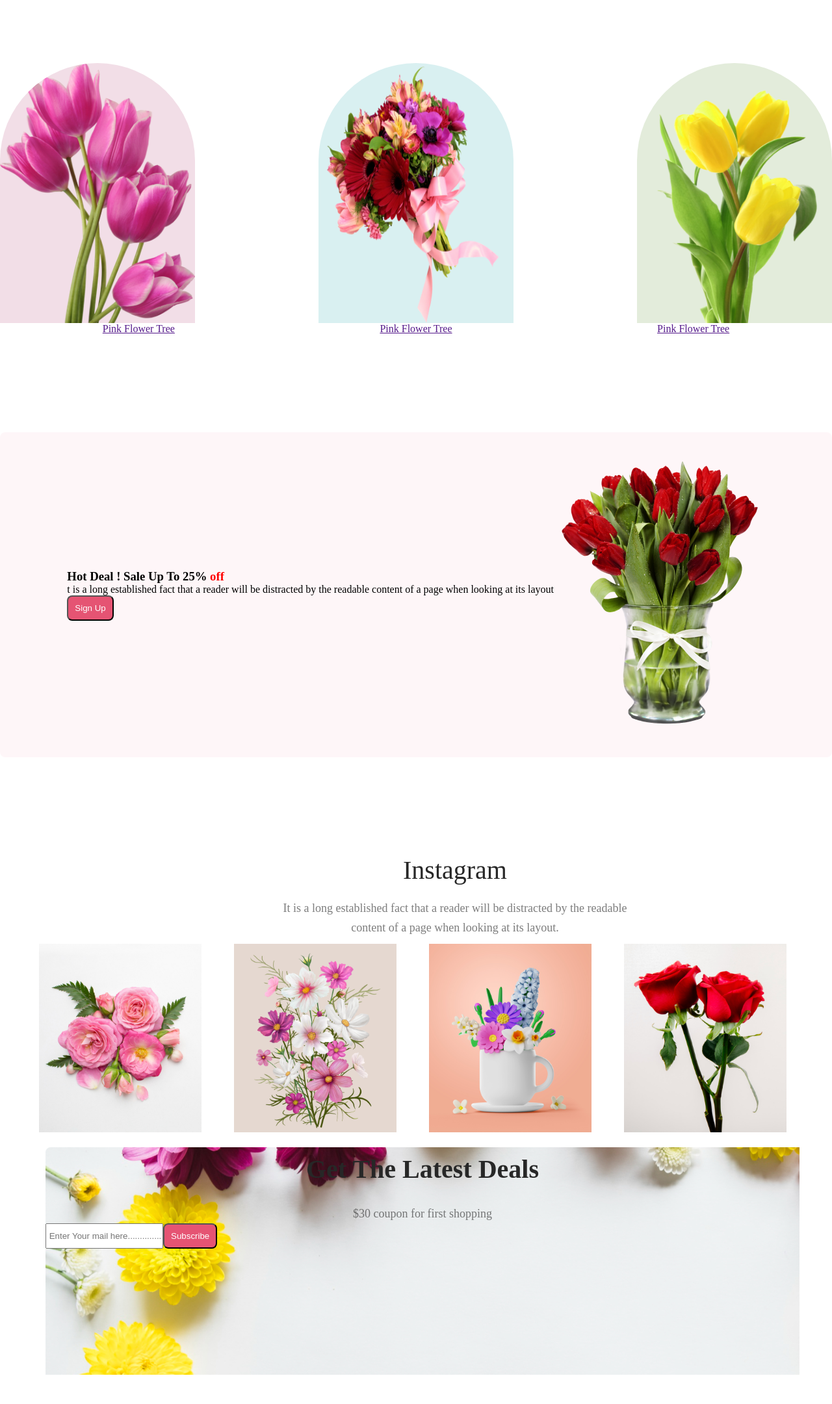
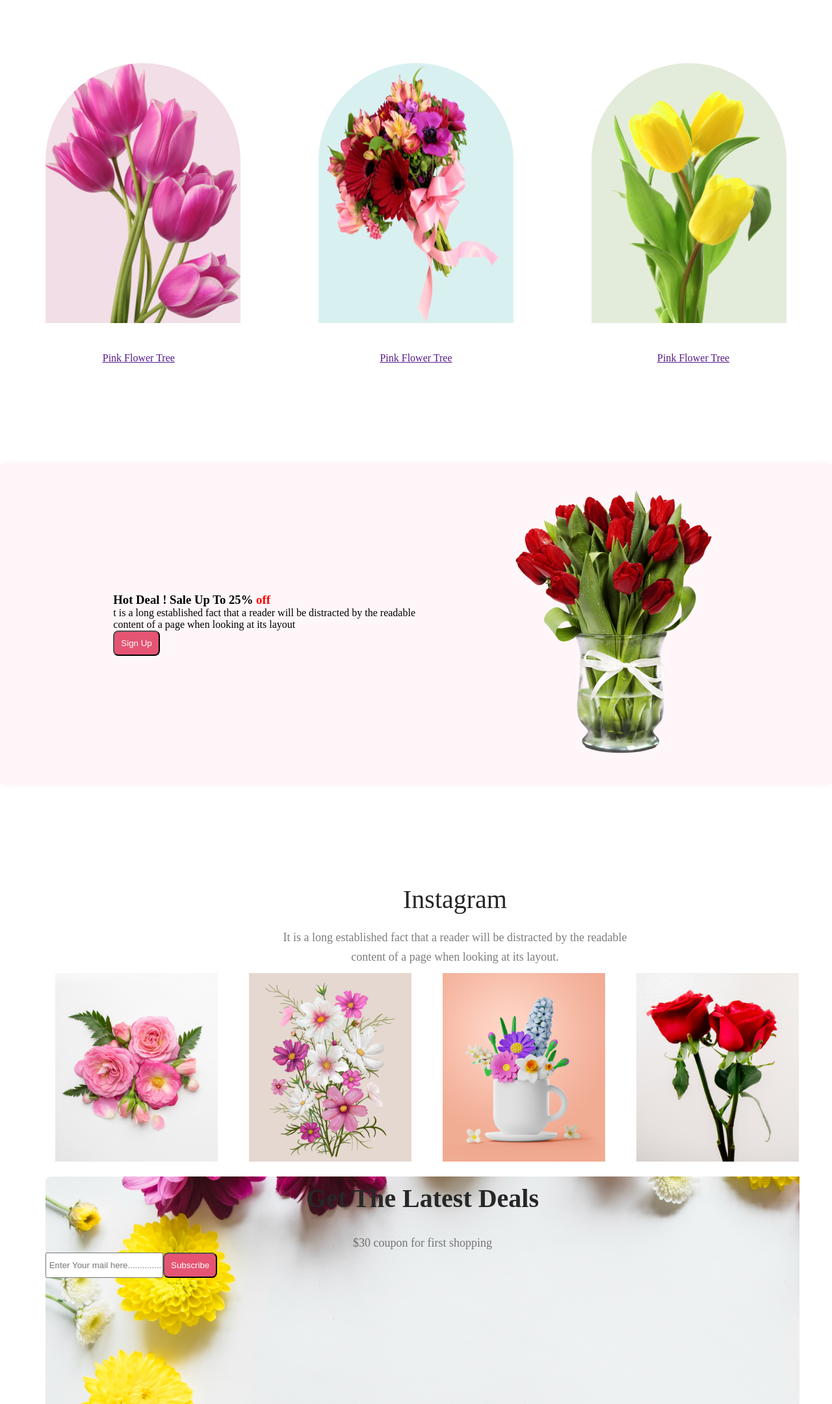
Before and after one commit to abdurrahim7/my-first-goal, a plain HTML site: page index.html in a window 1280 px wide. Shown: the part 1167-3327 px from the top of the page at 65% size. Drawn offline with Linux system fonts and the light colour scheme.

Commit message:
added the commit

```diff
--- a/index.html
+++ b/index.html
@@ -49,7 +49,7 @@
             <div class="hot-deal-container">
                 <div class="deal-text">
                     <h3 class="deal-title" >Hot Deal ! Sale Up To 25% <span class="color">off</span></h3>
-                    <p class="deal-description" >t is a long established fact that a reader will be distracted by the readable
+                    <p class="deal-description" >t is a long established fact that a reader will be distracted by the readable <br>
                         content of a page when looking at its layout</p>
                     <button class="btn" >Sign Up</button>
                 </div>
@@ -83,7 +83,7 @@
                     <form class="img-label" action="">
                         <input width="600px" type="email" placeholder=" Enter Your mail here...................">
 
-                        <button class="btn" >Subscribe</button>
+                        <button id="button" class="btn" >Subscribe</button>
                     </form>
 
 
--- a/style.css
+++ b/style.css
@@ -61,6 +61,10 @@
 }
 .feature-container{
     display: flex;
+    margin-top: 45px;
+    margin-bottom: 45px;
+    margin-left: 70px;
+    margin-right: 70px;
     justify-content: space-between;
     align-items: center;
     gap: 10px;
@@ -130,11 +134,13 @@
 
     padding: 60px;
     width: 100px;
+    margin-left: 25px;
+    margin-right: 25px;
     height: 150px;
     flex-shrink: 0;
     display: flex;
     align-items: center;
-    gap: 50px;
+    gap: 48px;
     justify-items: center;
 }
 .latest-container{
@@ -148,6 +154,10 @@
 
 
 
+}
+
+#button{
+    text-align: center;
 }
 .latest-head{
     color: #272727;
@@ -169,6 +179,7 @@
 .latest-label{
     display: flex;
     justify-items: center;
+    align-items: center;
 
     /*align-items: center;
     justify-content: space-around;*/
```
